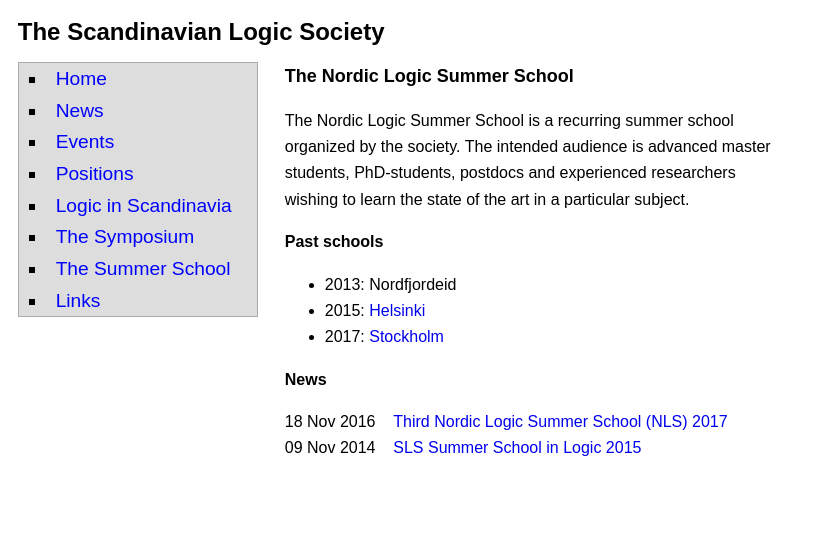
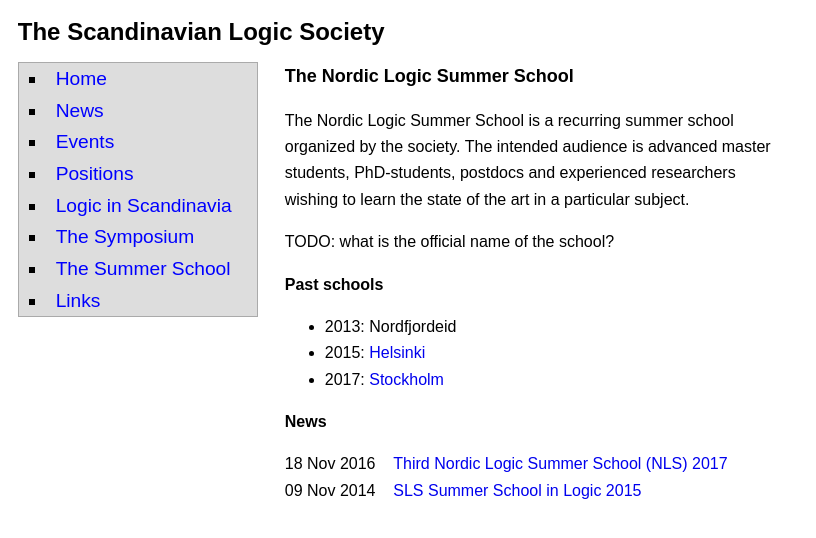
Before and after one commit to scandinavianlogic/scandinavianlogic.github.io, a Jekyll site: the page built from summer-school.md, in a window 1280 px wide. Shown: the top 538 px of the page, without its empty margins (0-816 px from the left). Built offline with Jekyll 4.4.1, drawn with Linux system fonts in a browser that asks for light colours.

Commit message:
added TODO

```diff
--- a/summer-school.md
+++ b/summer-school.md
@@ -9,6 +9,8 @@ society. The intended audience is advanced master students, PhD-students,
 postdocs and experienced researchers wishing to learn the state of the art in a
 particular subject.
 
+{{ "TODO: what is the official name of the school?" | log_warning }}
+
 ### Past schools
 
 - 2013: Nordfjordeid
```
